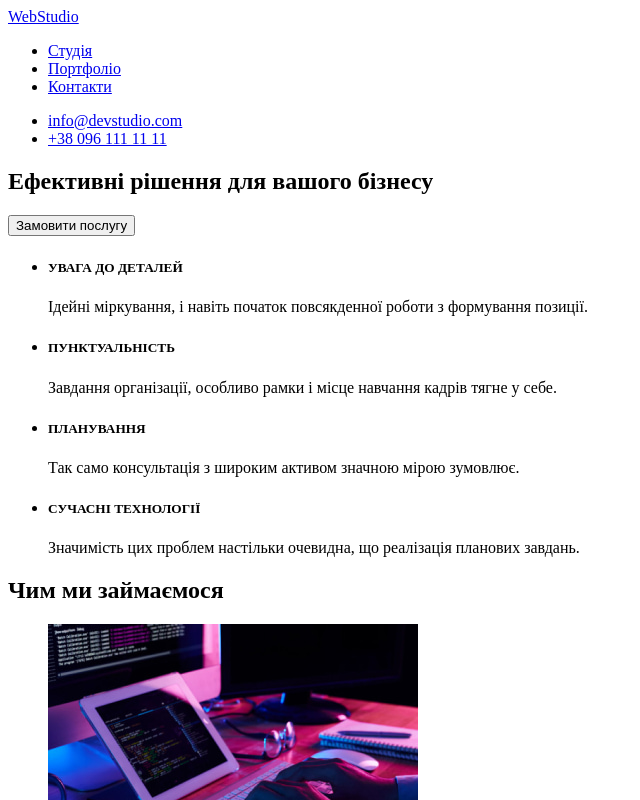
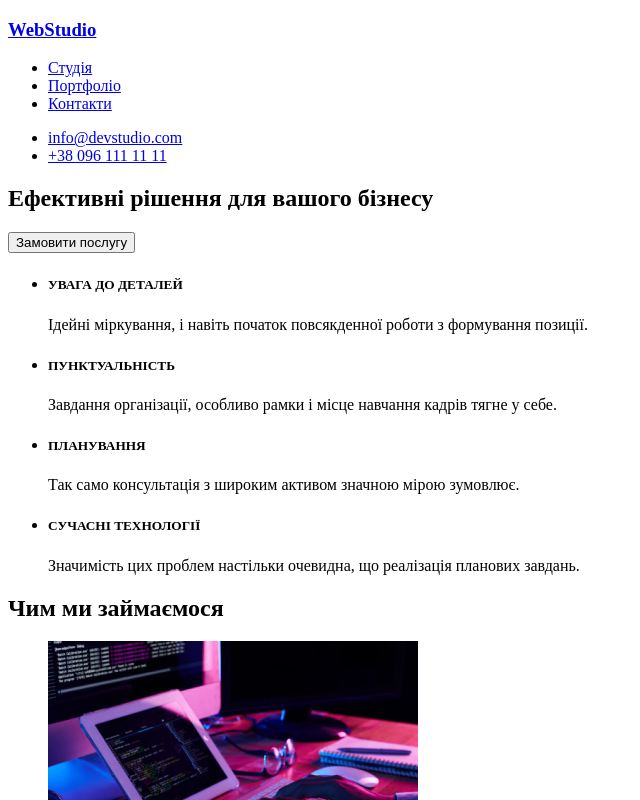
Before and after one commit to yuriykosh/goit-markup-hw-01, a plain HTML site: page index.html in a window 1280 px wide. Shown: the top 800 px of the page, without its empty margins (0-640 px from the left). Drawn offline with Linux system fonts and the light colour scheme.

Commit message:
Fix errors

```diff
--- a/index.html
+++ b/index.html
@@ -9,7 +9,7 @@
 </head>
 <body>
     <header>
-        <a href="/">WebStudio</a>
+        <a href="/"><h3>WebStudio</h3></a>
         <nav>
             <ul>
                 <li>
@@ -114,7 +114,7 @@
         </section>
     </main>
     <footer>
-        <a href="/">WebStudio</a>
+        <a href="/"><h3>WebStudio</h3></a>
         <ul>
             <li>
                 <address>м. Київ, пр-т Лесі Українки, 26</address>
@@ -123,7 +123,7 @@
                 <a href="mail:info@devstudio.com">info@devstudio.com</a>
             </li>
             <li>
-                <a href="tel:+38 096 111 11 11">+38 096 111 11 11</a>
+                <a href="tel:+380961111111">+38 096 111 11 11</a>
             </li>
         </ul>
     </footer>
```
